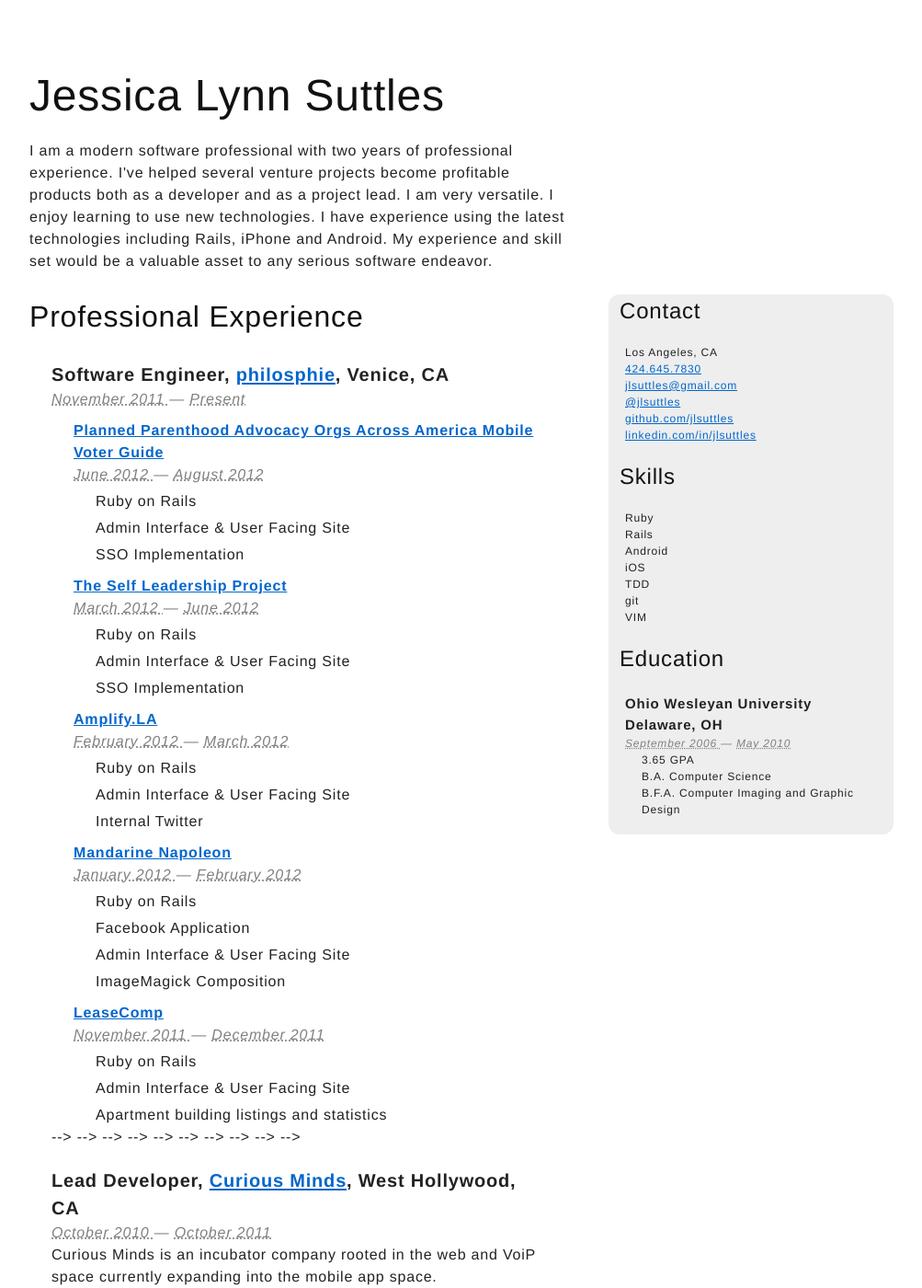
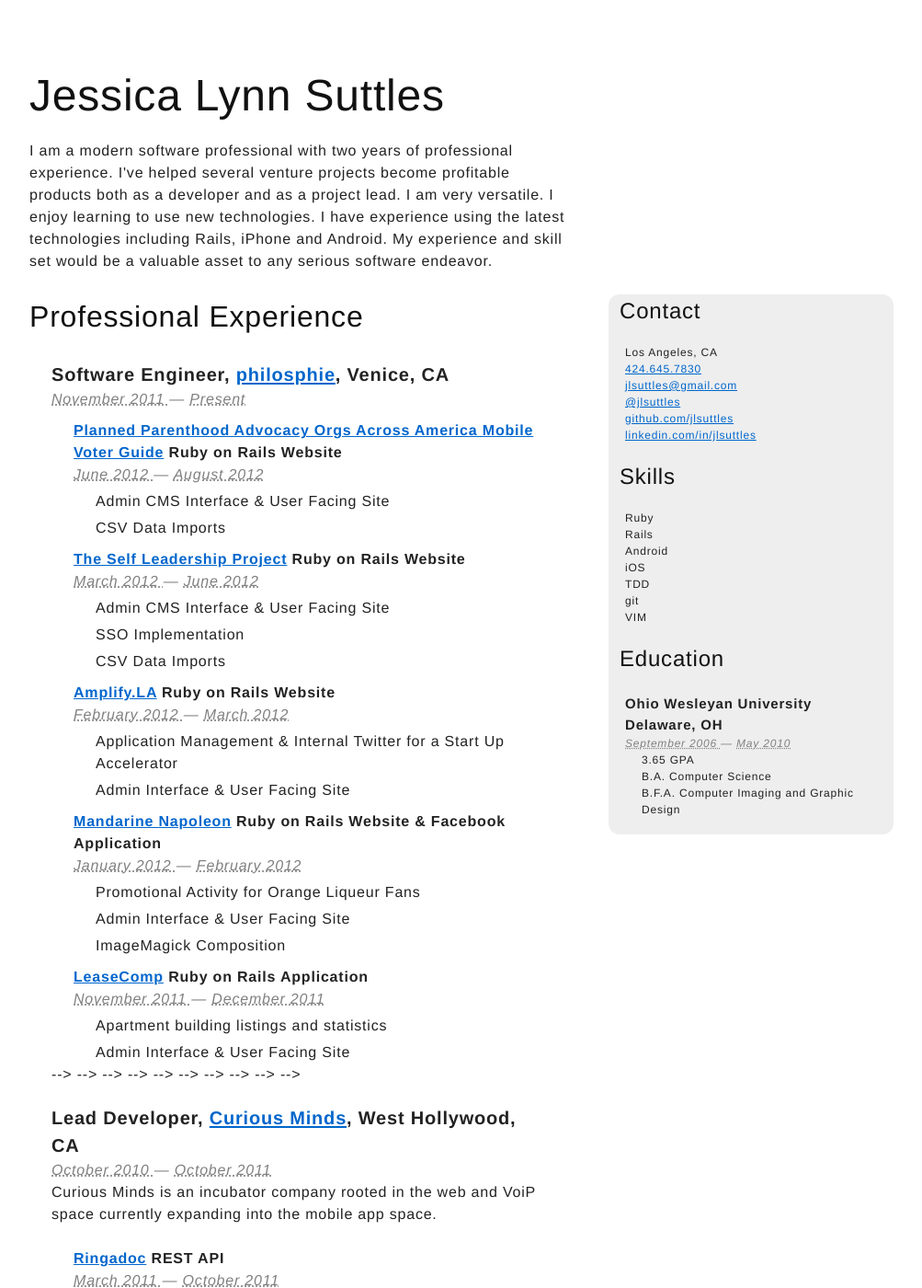
Before and after one commit to jlsuttles/jlsuttles, a Jekyll site: the page built from index.html, in a window 1280 px wide and 1400 px high. Shown: the whole window at 92% size, without its empty margins (133-1136 px from the left). Built offline with Jekyll 4.4.1, drawn with Linux system fonts in a browser that asks for light colours; Markdown is read by kramdown in place of the engine named in the settings.

Commit message:
updates philosophie experience

```diff
--- a/_includes/experience.html
+++ b/_includes/experience.html
@@ -24,7 +24,7 @@
           <li class ="experience vevent vcard">
             <div class="htitle">
               <span class="project">
-                <a href="http://pp-stg.herokuapp.com/">Planned Parenthood Advocacy Orgs Across America Mobile Voter Guide</a>
+                <a href="http://pp-stg.herokuapp.com/">Planned Parenthood Advocacy Orgs Across America Mobile Voter Guide</a> Ruby on Rails Website
               </span>
             </div><!--- end of htitle -->
             <span class="date_duration">
@@ -33,16 +33,15 @@
               <abbr class="dtend" title="2012-08-01"> August 2012 </abbr>
             </span>
             <ul class="description">
-              <li>Ruby on Rails</li>
-              <li>Admin Interface & User Facing Site</li>
-              <li>SSO Implementation</li>
+              <li>Admin CMS Interface & User Facing Site</li>
+              <li>CSV Data Imports</li>
             </ul><!--- end of description -->
           </li><!--- end of experience vevent vcard -->
 
           <li class ="experience vevent vcard">
             <div class="htitle">
               <span class="project">
-                <a href="http://gophilosophie.com/case_studies/edington-associates">The Self Leadership Project</a>
+                <a href="http://gophilosophie.com/case_studies/edington-associates">The Self Leadership Project</a> Ruby on Rails Website
               </span>
             </div><!--- end of htitle -->
             <span class="date_duration">
@@ -51,16 +50,16 @@
               <abbr class="dtend" title="2012-06-01"> June 2012 </abbr>
             </span>
             <ul class="description">
-              <li>Ruby on Rails</li>
-              <li>Admin Interface & User Facing Site</li>
+              <li>Admin CMS Interface & User Facing Site</li>
               <li>SSO Implementation</li>
+              <li>CSV Data Imports</li>
             </ul><!--- end of description -->
           </li><!--- end of experience vevent vcard -->
 
           <li class ="experience vevent vcard">
             <div class="htitle">
               <span class="project">
-                <a href="http://gophilosophie.com/case_studies/amplify-la">Amplify.LA</a>
+                <a href="http://gophilosophie.com/case_studies/amplify-la">Amplify.LA</a> Ruby on Rails Website
               </span>
             </div><!--- end of htitle -->
             <span class="date_duration">
@@ -69,16 +68,15 @@
               <abbr class="dtend" title="2012-03-01"> March 2012 </abbr>
             </span>
             <ul class="description">
-              <li>Ruby on Rails</li>
+              <li>Application Management & Internal Twitter for a Start Up Accelerator</li>
               <li>Admin Interface & User Facing Site</li>
-              <li>Internal Twitter</li>
             </ul><!--- end of description -->
           </li><!--- end of experience vevent vcard -->
 
           <li class ="experience vevent vcard">
             <div class="htitle">
               <span class="project">
-                <a href="https://www.facebook.com/mandarinenapoleon/app_238508166215511">Mandarine Napoleon</a>
+                <a href="https://www.facebook.com/mandarinenapoleon/app_238508166215511">Mandarine Napoleon</a> Ruby on Rails Website & Facebook Application
               </span>
             </div><!--- end of htitle -->
             <span class="date_duration">
@@ -87,8 +85,7 @@
               <abbr class="dtend" title="2012-02-01"> February 2012 </abbr>
             </span>
             <ul class="description">
-              <li>Ruby on Rails</li>
-              <li>Facebook Application</li>
+              <li>Promotional Activity for Orange Liqueur Fans</li>
               <li>Admin Interface & User Facing Site</li>
               <li>ImageMagick Composition</li>
             </ul><!--- end of description -->
@@ -97,7 +94,7 @@
           <li class ="experience vevent vcard">
             <div class="htitle">
               <span class="project">
-                <a href="http://www.outsydthebox.com">LeaseComp</a>
+                <a href="http://www.outsydthebox.com">LeaseComp</a> Ruby on Rails Application
               </span>
             </div><!--- end of htitle -->
             <span class="date_duration">
```
Also changed, not shown: other parts of _includes/experience.html (+1 -2 lines).
